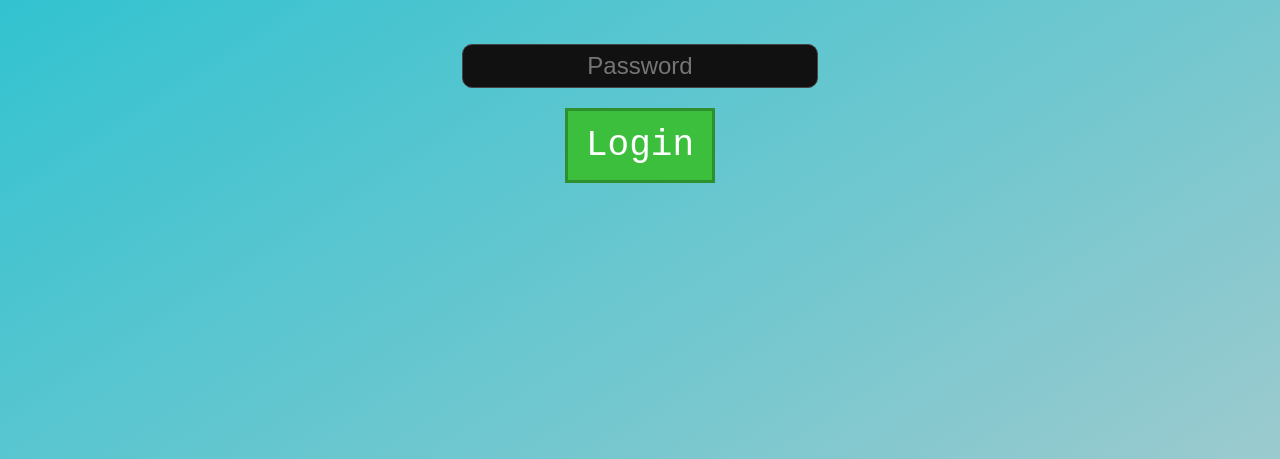
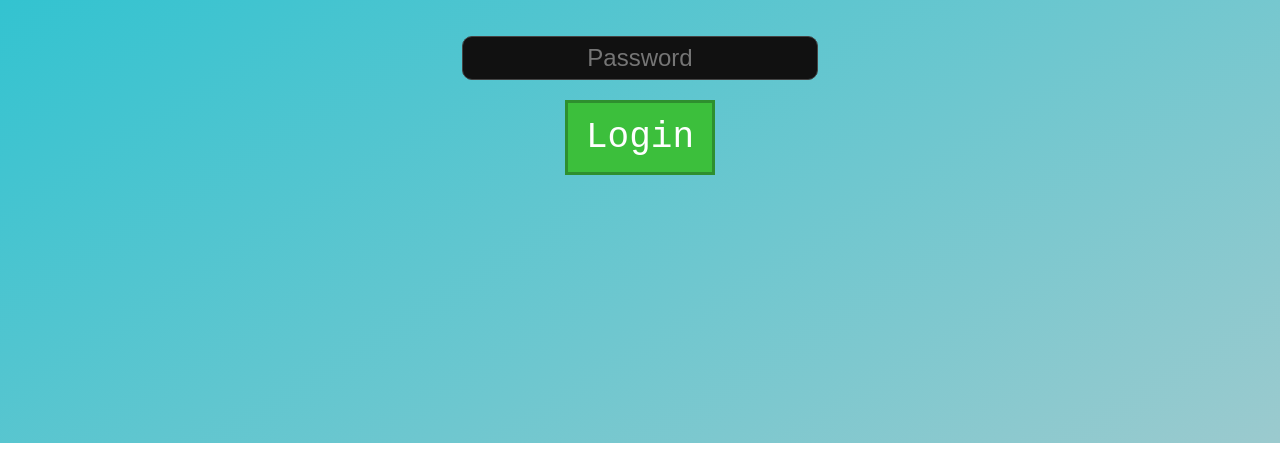
Before and after one commit to Scrapman238/zenith-contained, a plain HTML site: page static/login.html in a window 1280 px wide. Shown: the part 357-816 px from the top of the page. Drawn offline with Linux system fonts and the light colour scheme; a web font is replaced by a local one.

Commit message:
Remove min-height from main container and ensure consistent margin in login page

```diff
--- a/static/login.html
+++ b/static/login.html
@@ -13,6 +13,7 @@
       body {
         font-family: sans-serif;
         padding: 0;
+        margin: 0;
         background: linear-gradient(to bottom right, #15c1d1, #9bcace);
         color: white;
         display: flex;
```
Also changed, not shown: static/index.html (+0 -1 lines).
